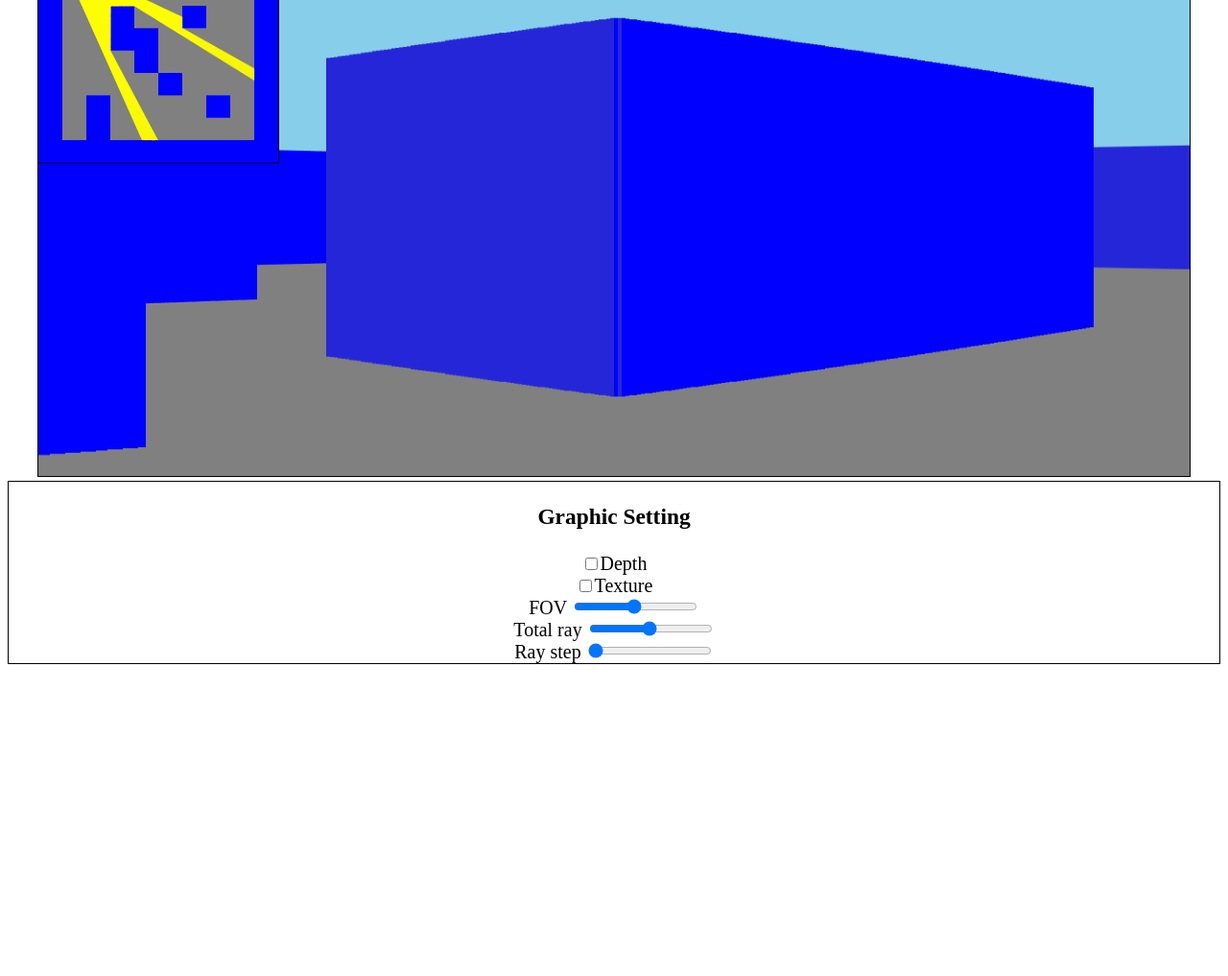
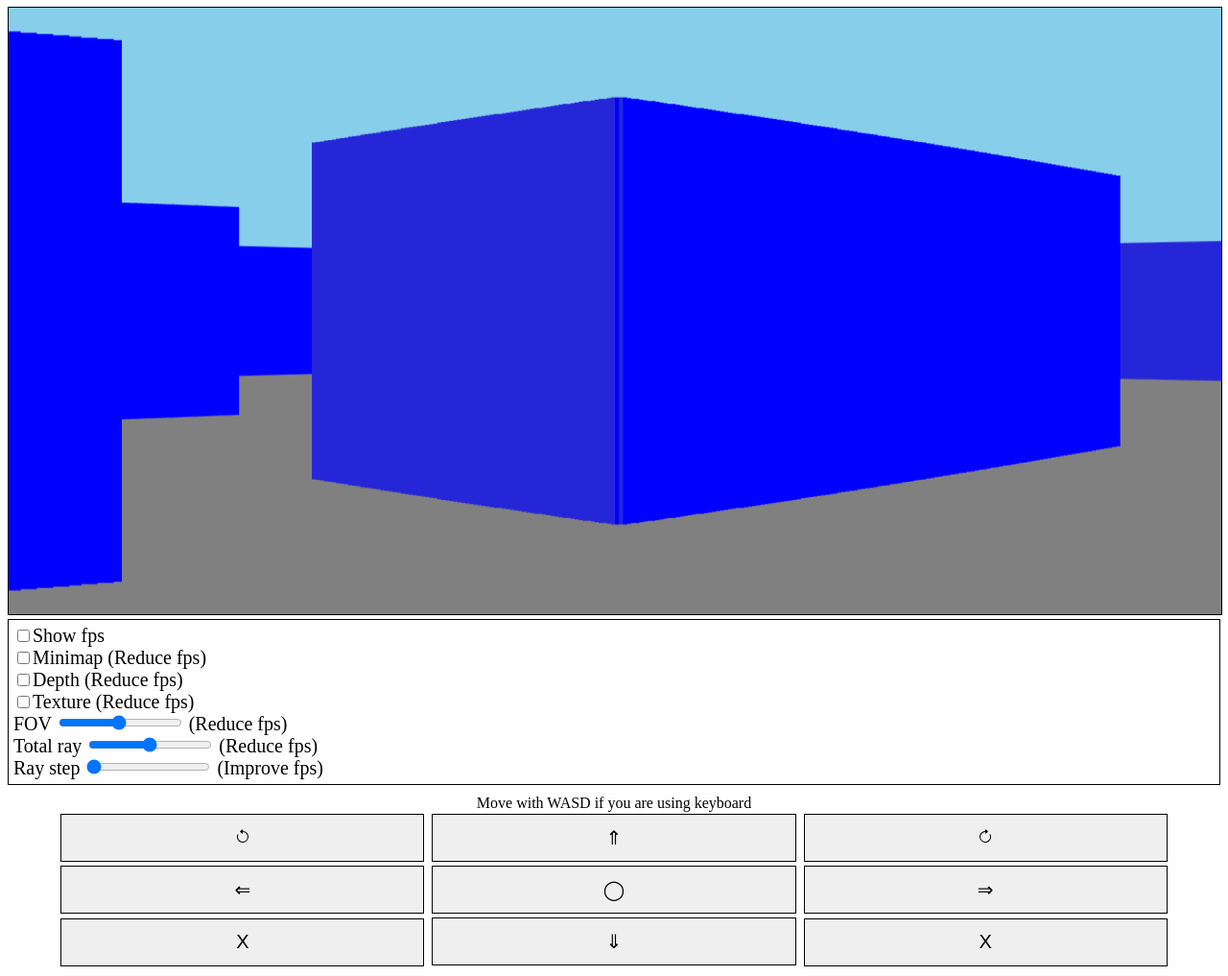
Before and after one commit to muraft/raycasting-test, a plain HTML site: page index.html in a window 1280 px wide. Shown: the part 73-1090 px from the top of the page at 96% size. Before the commit the page ends 800 px from the top, so only its background shows below. Drawn offline with Linux system fonts and the light colour scheme; animation ran at ten frames a second.

Commit message:
Version 1.1

```diff
--- a/index.html
+++ b/index.html
@@ -8,31 +8,48 @@
   <style type="text/css">
     body{
       overflow: hidden;
+      user-select: none;
     }
     canvas{
-      width: 1200px;
-      height: 560px;
+      width: 100%;
+      aspect-ratio: 15:7;
       border: 1px solid black;
     }
     #setting{
       font-size: 20px;
       border: 1px solid black;
+      padding: 5px;
+    }
+    #controller{
+      width: 100%;
+      padding-top: 10px;
+    }
+    #controller button{
+      width:30%;
+      height: 50px;
+      border: 1px solid black;
+      font-size: 20px;
+      margin: 2px;
     }
   </style>
 </head>
 <body align="center">
+  <h1>Ray-casting Test</h1>
   <canvas id="canvas"></canvas>
-  <div id="setting">
-    <h3>Graphic Setting</h3>
-    <input type="checkbox" id="depth">Depth</input>
+  <div id="setting" align="left">
+    <input type="checkbox" id="fps">Show fps</input>
     <br>
-    <input type="checkbox" id="texture">Texture</input>
+    <input type="checkbox" id="minimap">Minimap</input> (Reduce fps)
     <br>
-    FOV <input type="range" id="fov" min="2" max="90" value="45">
+    <input type="checkbox" id="depth">Depth</input> (Reduce fps)
     <br>
-    Total ray <input type="range" id="rays" min="10" max="600" value="300">
+    <input type="checkbox" id="texture">Texture</input> (Reduce fps)
     <br>
-    Ray step <input type="range" id="rayStep" min="5" max="200" value="5">
+    FOV <input type="range" id="fov" min="2" max="90" value="45"> (Reduce fps)
+    <br>
+    Total ray <input type="range" id="rays" min="10" max="600" value="300"> (Reduce fps)
+    <br>
+    Ray step <input type="range" id="rayStep" min="5" max="200" value="5"> (Improve fps)
   </div>
 
 
@@ -45,7 +62,33 @@
       faceLeft: false,
       faceRight: false
     }
-
+  </script>
+  <div id="controller">
+    Move with WASD if you are using keyboard
+    <br>
+    <button ontouchstart="button.faceLeft=true" ontouchend="button.faceLeft=false">
+      <svg xmlns="http://www.w3.org/2000/svg" width="16" height="16" fill="currentColor" class="bi bi-arrow-counterclockwise" viewBox="0 0 16 16">
+        <path fill-rule="evenodd" d="M8 3a5 5 0 1 1-4.546 2.914.5.5 0 0 0-.908-.417A6 6 0 1 0 8 2v1z"/>
+        <path d="M8 4.466V.534a.25.25 0 0 0-.41-.192L5.23 2.308a.25.25 0 0 0 0 .384l2.36 1.966A.25.25 0 0 0 8 4.466z"/>
+      </svg>
+    </button>
+    <button ontouchstart="button.up=true" ontouchend="button.up=false">&uArr;</button>
+    <button ontouchstart="button.faceRight=true" ontouchend="button.faceRight=false">
+      <svg xmlns="http://www.w3.org/2000/svg" width="16" height="16" fill="currentColor" class="bi bi-arrow-clockwise" viewBox="0 0 16 16">
+        <path fill-rule="evenodd" d="M8 3a5 5 0 1 0 4.546 2.914.5.5 0 0 1 .908-.417A6 6 0 1 1 8 2v1z"/>
+        <path d="M8 4.466V.534a.25.25 0 0 1 .41-.192l2.36 1.966c.12.1.12.284 0 .384L8.41 4.658A.25.25 0 0 1 8 4.466z"/>
+      </svg>
+    </button>
+    <br>
+    <button ontouchstart="button.left=true" ontouchend="button.left=false">&lArr;</button>
+    <button>&#9711;</button>
+    <button ontouchstart="button.right=true" ontouchend="button.right=false">&rArr;</button>
+    <br>
+    <button>X</button>
+    <button ontouchstart="button.down=true" ontouchend="button.down=false">&dArr;</button>
+    <button>X</button>
+  </div>
+  <script>
     window.onkeydown=(e) => {
       switch (e.keyCode) {
         case 65: //A
@@ -115,6 +158,24 @@
              1,1,1,1,1,1,1,1,1,1],
       cellSize: 5
     }
+    const graphic={
+      rays: 300,
+      fov: toRadian(45),
+      rayStep: 0.05,
+      texture: false,
+      depth: false,
+      minimap: true,
+      fps: true
+    }
+    function setGraphic(){
+      graphic.fps=document.getElementById("fps").checked;
+      graphic.minimap=document.getElementById("minimap").checked;
+      graphic.texture=document.getElementById("texture").checked;
+      graphic.depth=document.getElementById("depth").checked;
+      graphic.fov=toRadian(document.getElementById("fov").value);
+      graphic.rays=document.getElementById("rays").value;
+      graphic.rayStep=document.getElementById("rayStep").value/100;
+    }
 
     function toIndex(x,y){
       return y*map.size + x;
@@ -142,17 +203,12 @@
         this.y+=stepY
       }
     }
-    const graphic={
-      rays: 300,
-      fov: toRadian(45),
-      rayStep: 0.05,
-      texture: false,
-      depth: false,
-    }
+
     player.control=()=>{
       if(button.left){
-        let stepX=player.speed*Math.cos(player.angle-toRadian(90));
-        let stepY=player.speed*Math.sin(player.angle-toRadian(90));
+        let degree = player.angle-toRadian(90);
+        let stepX=player.speed*Math.cos(degree);
+        let stepY=player.speed*Math.sin(degree);
         player.moveX(stepX);
         player.moveY(stepY);
       }
@@ -163,8 +219,9 @@
         player.moveY(stepY);
       }
       if(button.right){
-        let stepX=player.speed*Math.cos(player.angle+toRadian(90));
-        let stepY=player.speed*Math.sin(player.angle+toRadian(90));
+        let degree = player.angle+toRadian(90);
+        let stepX=player.speed*Math.cos(degree);
+        let stepY=player.speed*Math.sin(degree);
         player.moveX(stepX);
         player.moveY(stepY);
       }
@@ -187,9 +244,11 @@
     function gameLoop(t)
     {
       requestAnimationFrame(gameLoop);
+      if(graphic.fps){
         dt = (t - lt) / 1000;
         lt = t
         fps = Math.round(1/dt);
+      }
 
         xPos = player.x*map.cellSize;
         yPos = player.y*map.cellSize;
@@ -200,21 +259,16 @@
         player.control();
         rays=castRay();
         render3d(rays);
-        drawMinimap(rays,0,0,5);
+        if(graphic.minimap)drawMinimap(rays,0,0,5);
 
+        if(graphic.fps){
         ctx.fillStyle="white";
         ctx.font = "30px Arial";
         ctx.fillText(fps+" FPS", canvas.width/2, 30);
+        }
     }
     window.onload=()=>{requestAnimationFrame(gameLoop)}
 
-    function setGraphic(){
-      graphic.texture=document.getElementById("texture").checked;
-      graphic.depth=document.getElementById("depth").checked;
-      graphic.fov=toRadian(document.getElementById("fov").value);
-      graphic.rays=document.getElementById("rays").value;
-      graphic.rayStep=document.getElementById("rayStep").value/100;
-    }
 
     function castRay(){
       let currentAngle=player.angle-graphic.fov/2;
@@ -233,19 +287,17 @@
           if(map.data[toIndex(Math.floor((rayEndX+stepX)/map.cellSize),Math.floor(rayEndY/map.cellSize))]==1){
             hit=true;
             rays.push([rayEndX+stepX,rayEndY+stepY,"right",
-            (
+            graphic.texture?(
               (Math.abs(rayEndY)+Math.abs(stepY))/map.cellSize
             -Math.floor((Math.abs(rayEndY)+Math.abs(stepY))/map.cellSize)
-            )]);
-
+            ):null]);
           }
           if(map.data[toIndex(Math.floor((rayEndX)/map.cellSize),Math.floor((rayEndY+stepY)/map.cellSize))]==1){
             hit=true;
             rays.push([rayEndX+stepX,rayEndY+stepY,"left",
-            (
-              (Math.abs(rayEndX)+Math.abs(stepX))/map.cellSize
+              graphic.texture?((Math.abs(rayEndX)+Math.abs(stepX))/map.cellSize
             -Math.floor((Math.abs(rayEndX)+Math.abs(stepX))/map.cellSize)
-            )]);
+            ):null]);
           }
           rayEndX+=stepX;
           rayEndY+=stepY;
@@ -274,13 +326,15 @@
           console.log(ray[3]);
           ctx.drawImage(brick,start,0,lineWidth/brick.width,brick.height,lineX,lineY,lineWidth,lineHeight)
           if(graphic.depth){
-            ctx.fillStyle=ray[2]=="right"?"rgba(65,65,65,"+(decimal*50)+"%)":"rgba(0,0,0,"+(decimal*50)+"%)"
+            decimal*=50;
+            ctx.fillStyle=ray[2]=="right"?"rgba(65,65,65,"+decimal+"%)":"rgba(0,0,0,"+decimal+"%)"
             ctx.fillRect(lineX,lineY,lineWidth,lineHeight)
           }
         }
         else{
+          decimal=50-decimal*25;
           ctx.fillStyle=graphic.depth?
-          (ray[2]=="right"?"hsl(240, 100%, "+(50-decimal*25)+"%)":"hsl(240, 70%, "+(50-decimal*25)+"%)"):
+          (ray[2]=="right"?"hsl(240, 100%, "+decimal+"%)":"hsl(240, 70%, "+decimal+"%)"):
           (ray[2]=="right"?"hsl(240, 100%, 50%)":"hsl(240, 70%, 50%)")
           ctx.fillRect(lineX,lineY,lineWidth,lineHeight)
         }
```
Also changed, not shown: 1 other file.
